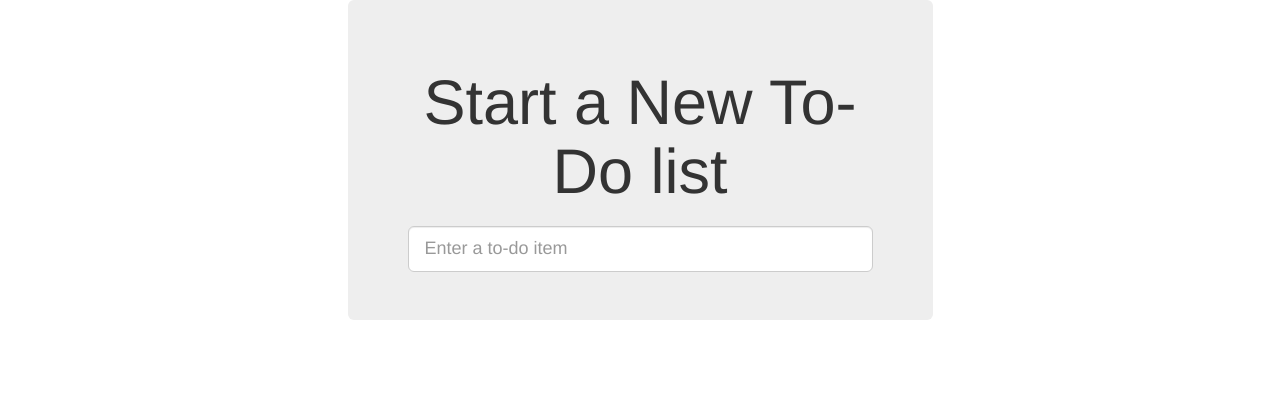
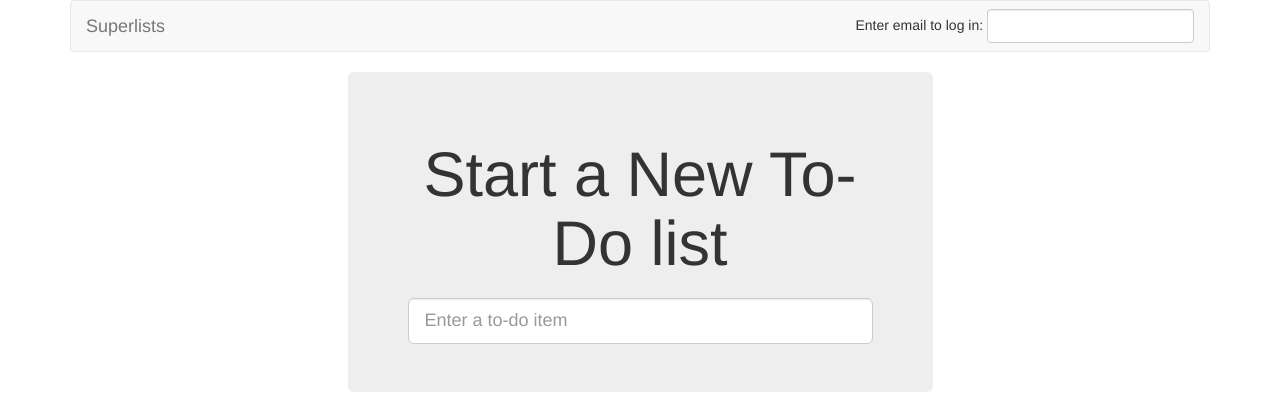
Before and after one commit to pvegdahl/python-tdd-book, a Django app: page / in a window 1280 px wide. Shown: the top 420 px of the page. Run offline with Django 3.2, Linux system fonts and the light colour scheme; some libraries are stand-ins or nearby versions.

Commit message:
Add email stuff to base.html

```diff
--- a/lists/templates/base.html
+++ b/lists/templates/base.html
@@ -10,6 +10,17 @@
     </head>
     <body>
         <div class="container">
+            <nav class="navbar navbar-default" role="navigation">
+                <div class="container-fluid">
+                    <a class="navbar-brand" href="/">Superlists</a>
+                    <form class="navbar-form navbar-right" method="POST" action="#">
+                        <span>Enter email to log in:</span>
+                        <input class="form-control" name="email" type="text" />
+                        {% csrf_token %}
+                    </form>
+                </div>
+            </nav>
+
             <div class="row">
                 <div class="col-md-6 col-md-offset-3 jumbotron">
                     <div class="text-center">
```
